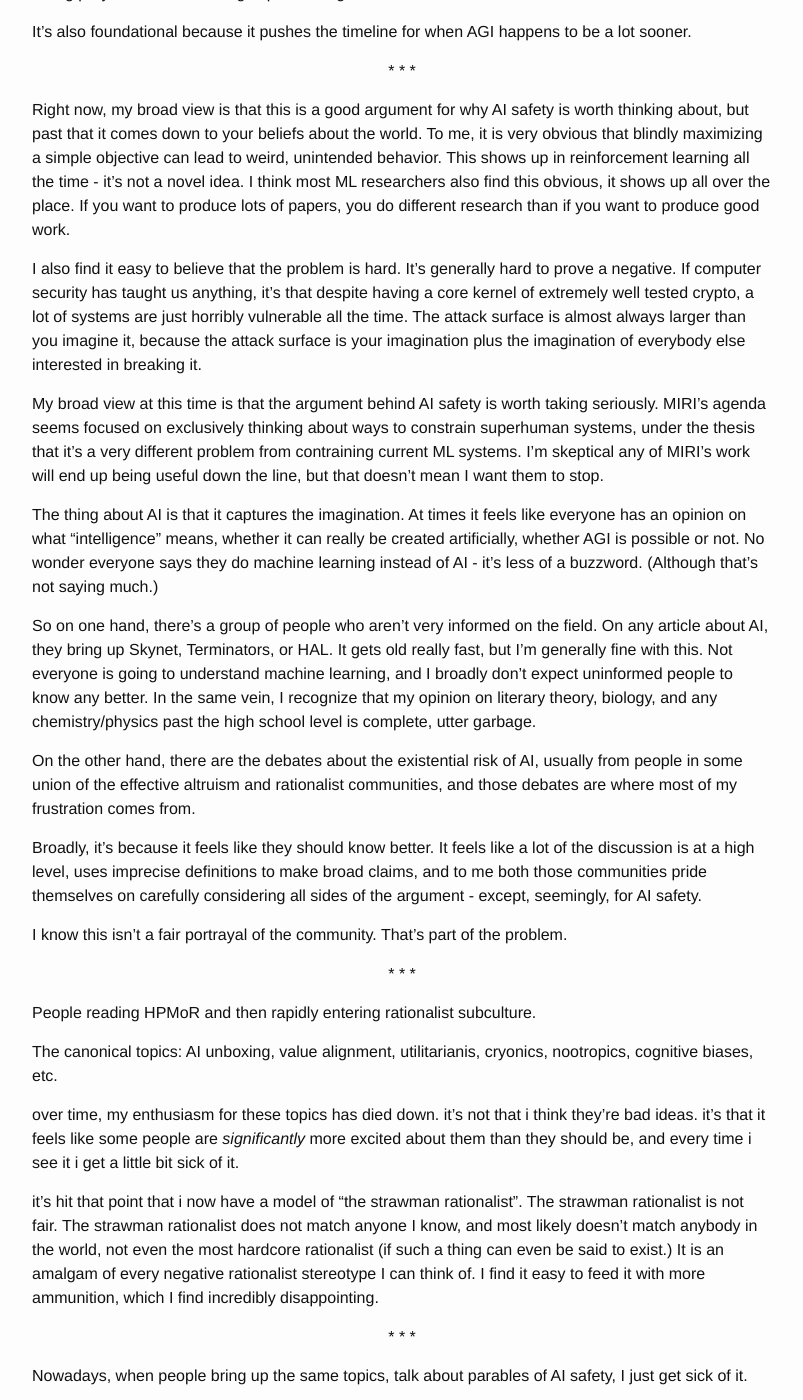
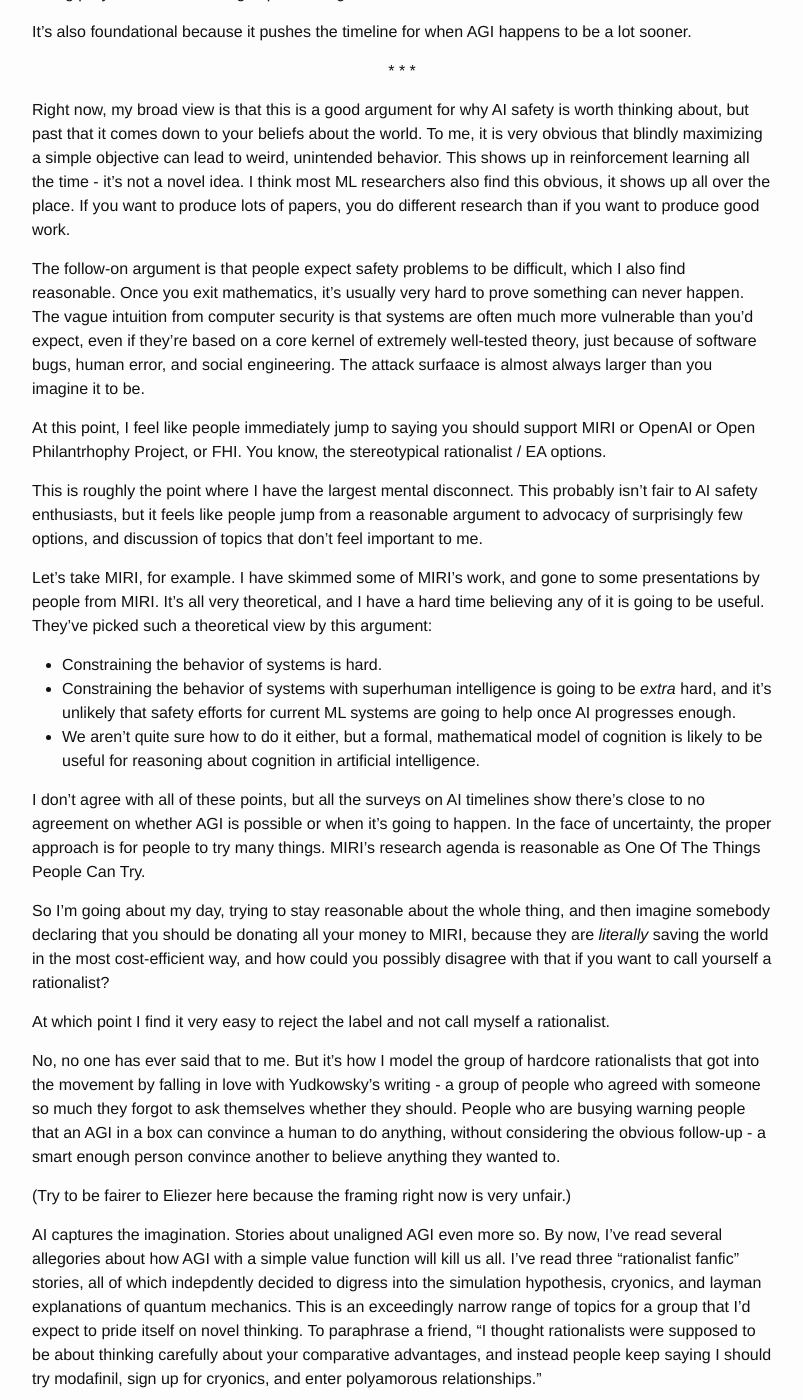
Before and after one commit to alexirpan/alexirpan.github.io, a Jekyll site: the page built from _posts/2017-05-02-ai-safety.markdown, in a window 1280 px wide and 1400 px high, scrolled down 2971 px. Shown: the whole window, without its empty margins (238-1041 px from the left). Built offline with Jekyll 4.4.1, drawn with Linux system fonts in a browser that asks for light colours; nearby versions of some CDN libraries; some of the changed text lies outside the part shown.

Commit message:
Putting in some more work, getting some more of the phrasing down.

```diff
--- a/_posts/2017-05-02-ai-safety.markdown
+++ b/_posts/2017-05-02-ai-safety.markdown
@@ -22,10 +22,8 @@ same thing as wanting to actually talk about them all the time.
 \* \* \*
 {: .centered }
 
-*Opinion as of June 2017.*
-
-*These are my personal opinions, and don't reflect the opinions of
-any organizations I've worked with.*
+*Warning: long, good chance I'll regret writing this. Opinion as of July
+2017. Personal opinion, does not reflect opinion of anyone I've worked with.*
 
 This post has been very difficult to write.
 
@@ -147,25 +145,93 @@ obvious, it shows up all over the place. If you want to produce
 lots of papers, you do different research than if you want to produce good
 work.
 
-I also find it easy to believe that the problem is hard. It's generally hard
-to prove a negative. If computer security has taught us anything, it's that
-despite having a core kernel of extremely well tested crypto, a lot of systems
-are just horribly vulnerable all the time. The attack surface is almost always
-larger than you imagine it, because the attack surface is your imagination plus
-the imagination of everybody else interested in breaking it.
+The follow-on argument is that people expect safety problems to be difficult,
+which I also find reasonable. Once you exit mathematics, it's usually very
+hard to prove something can never happen. The vague intuition from computer
+security is that systems are often much more vulnerable than you'd expect,
+even if they're based on a core kernel of extremely well-tested theory, just
+because of software bugs, human error, and social engineering. The attack
+surfaace is almost always larger than you imagine it to be.
 
-My broad view at this time is that the argument behind AI safety is worth
-taking seriously. MIRI's agenda seems focused on exclusively thinking
-about ways to constrain superhuman systems, under the thesis that it's a very
-different problem from contraining current ML systems. I'm skeptical any of
-MIRI's work will end up being useful down the line, but that doesn't mean
-I want them to stop.
+At this point, I feel like people immediately jump to saying you should support
+MIRI or OpenAI or Open Philantrhophy Project, or FHI. You know, the
+stereotypical rationalist / EA options.
 
-The thing about AI is that it captures the imagination. At times it feels
-like everyone has an opinion on what "intelligence" means, whether it
-can really be created artificially, whether AGI is possible or not.
-No wonder everyone says they do machine learning instead of AI - it's
-less of a buzzword. (Although that's not saying much.)
+This is roughly the point where I have the largest mental disconnect. This
+probably isn't fair to AI safety enthusiasts, but it feels like people jump
+from a reasonable argument to advocacy of surprisingly few options, and
+discussion of topics that don't feel important to me.
+
+Let's take MIRI, for example. I have skimmed some of MIRI's work, and gone to
+some presentations by people from MIRI. It's all very theoretical, and I have
+a hard time believing any of it is going to be useful. They've picked such a
+theoretical view by this argument:
+
+* Constraining the behavior of systems is hard.
+* Constraining the behavior of systems with superhuman intelligence is going to
+be *extra* hard, and it's unlikely that safety efforts for current ML
+systems are going to help once AI progresses enough.
+* We aren't quite sure how to do it either, but a formal, mathematical model
+of cognition is likely to be useful for reasoning about cognition in artificial
+intelligence.
+
+I don't agree with all of these points, but all the surveys on AI timelines
+show there's close to no agreement on whether AGI is possible or when it's
+going to happen. In the face of uncertainty, the proper approach is for people
+to try many things. MIRI's research agenda is reasonable as One Of The Things
+People Can Try.
+
+So I'm going about my day, trying to stay reasonable about the whole thing, and
+then imagine somebody declaring that you should be donating all your money to
+MIRI, because they are *literally* saving the world in the most
+cost-efficient way, and how could you possibly disagree with that if you want
+to call yourself a rationalist?
+
+At which point I find it very easy to reject the label and not call myself
+a rationalist.
+
+No, no one has ever said that to me. But it's how I model the group of
+hardcore rationalists that got into the movement by falling in love with
+Yudkowsky's writing - a group of people who agreed with someone so much they
+forgot to ask themselves whether they should. People who are busying warning
+people that an AGI in a box can convince a human to do anything, without
+considering the obvious follow-up - a smart enough person convince another
+to believe anything they wanted to.
+
+(Try to be fairer to Eliezer here because the framing right now is very
+unfair.)
+
+AI captures the imagination. Stories about unaligned AGI even more so. By
+now, I've read several allegories about how AGI with a simple value function
+will kill us all. I've read three "rationalist fanfic" stories, all of which
+indepdently decided to digress into the simulation hypothesis, cryonics,
+and layman explanations of quantum mechanics. This is an exceedingly
+narrow range of topics for a group that I'd expect to pride itself on novel
+thinking. To paraphrase a friend, "I thought rationalists were supposed to
+be about thinking carefully about your comparative advantages, and instead
+people keep saying I should try modafinil, sign up for cryonics, and enter
+polyamorous relationships."
+
+I play a lot of Dominion, an exceedingly narrow interest by any metric.
+Somebody linked a post from Slate Star Codex. One of the posters was amazed by
+it. Within a week, he added links to the Sequences and SSC to his signature,
+drops random Bayesian probabilities in all his posts, and starts a thread
+on superintelligence in the general discussion forum, asking people whether
+they're closer to Eliezer Yudkowsky or Robin Hanson.
+
+This was an astoundingly quick change, from "guy who has mentioned
+effective altruism", to "most stereotypical rationalist I've ever seen",
+and it feels weird that anybody would shift how they act so quickly.
+
+\* \* \*
+{: .centered }
+
+(Can't figure out this transition.)
+
+If
+
+It hurts more when people have varying opinions of what "intelligence" means,
+and treat every new deep learning paper as a Potential Sign of the End Times.
 
 So on one hand, there's a group of people who aren't very informed on the
 field. On any article about AI, they bring up Skynet, Terminators, or HAL.
@@ -174,10 +240,6 @@ is going to understand machine learning, and I broadly don't expect
 uninformed people to know any better. In the same vein, I recognize that
 my opinion on literary theory, biology, and any chemistry/physics past
 the high school level is complete, utter garbage.
-
-On the other hand, there are the debates about the existential risk of AI,
-usually from people in some union of the effective altruism and rationalist
-communities, and those debates are where most of my frustration comes from.
 
 Broadly, it's because it feels like they should know better. It feels like
 a lot of the discussion is at a high level, uses imprecise definitions to
@@ -190,11 +252,6 @@ of the problem.
 
 \* \* \*
 {: .centered }
-
-People reading HPMoR and then rapidly entering rationalist subculture.
-
-The canonical topics: AI unboxing, value alignment, utilitarianis, cryonics,
-nootropics, cognitive biases, etc.
 
 over time, my enthusiasm for these topics has died down. it's not that i think
 they're bad ideas. it's that it feels like some people are *significantly*
@@ -467,8 +524,6 @@ things like this in mind, but I'm not sure they do.
 
 \* \* \*
 
-Now, of course, I'm not sure these claims actually apply to anybody.
-
 On average, the people I've met that have relations to LessWrong in some way
 are generally alright.
 
```
Also changed, not shown: public/ai-safety/objectivist-cult.jpg (added).
